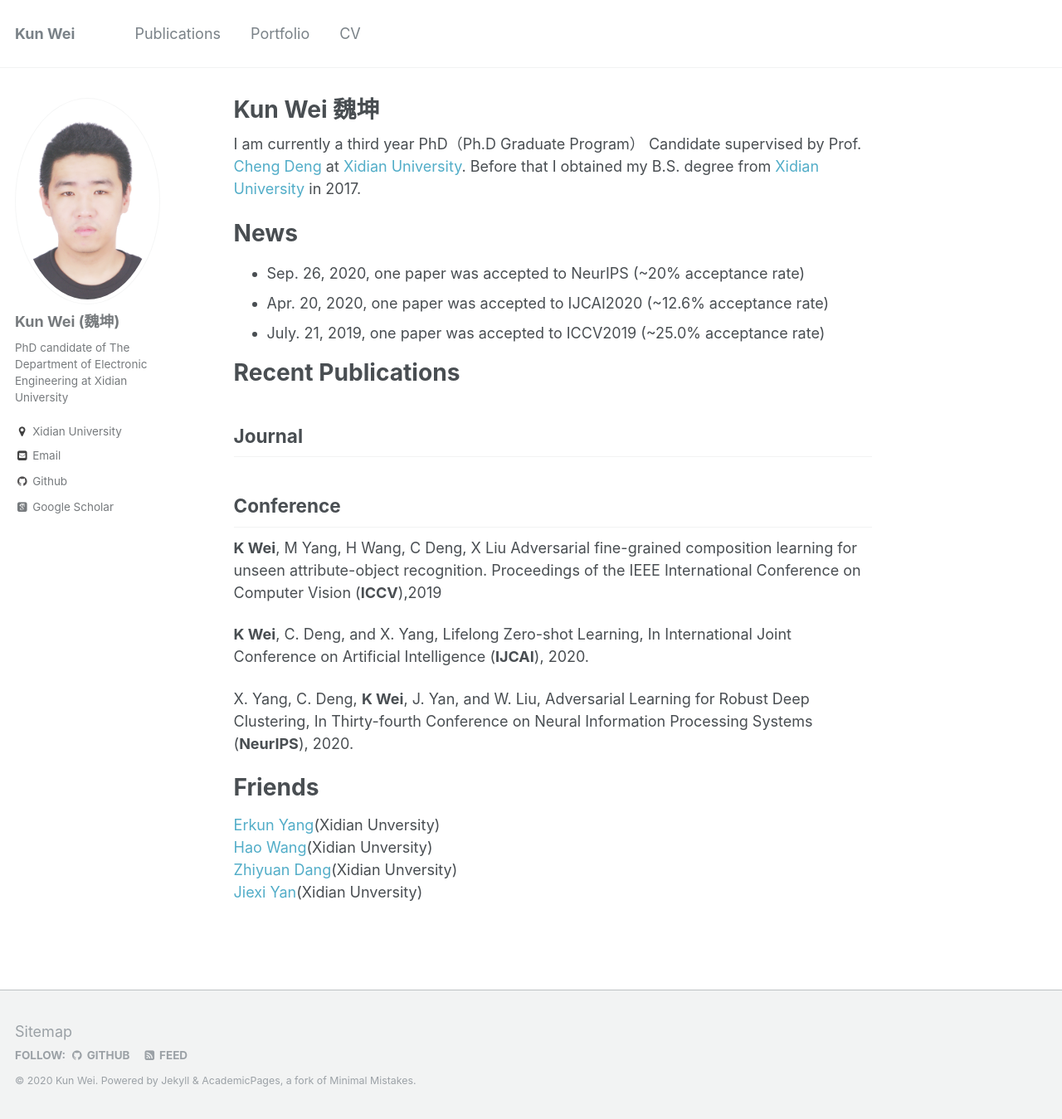
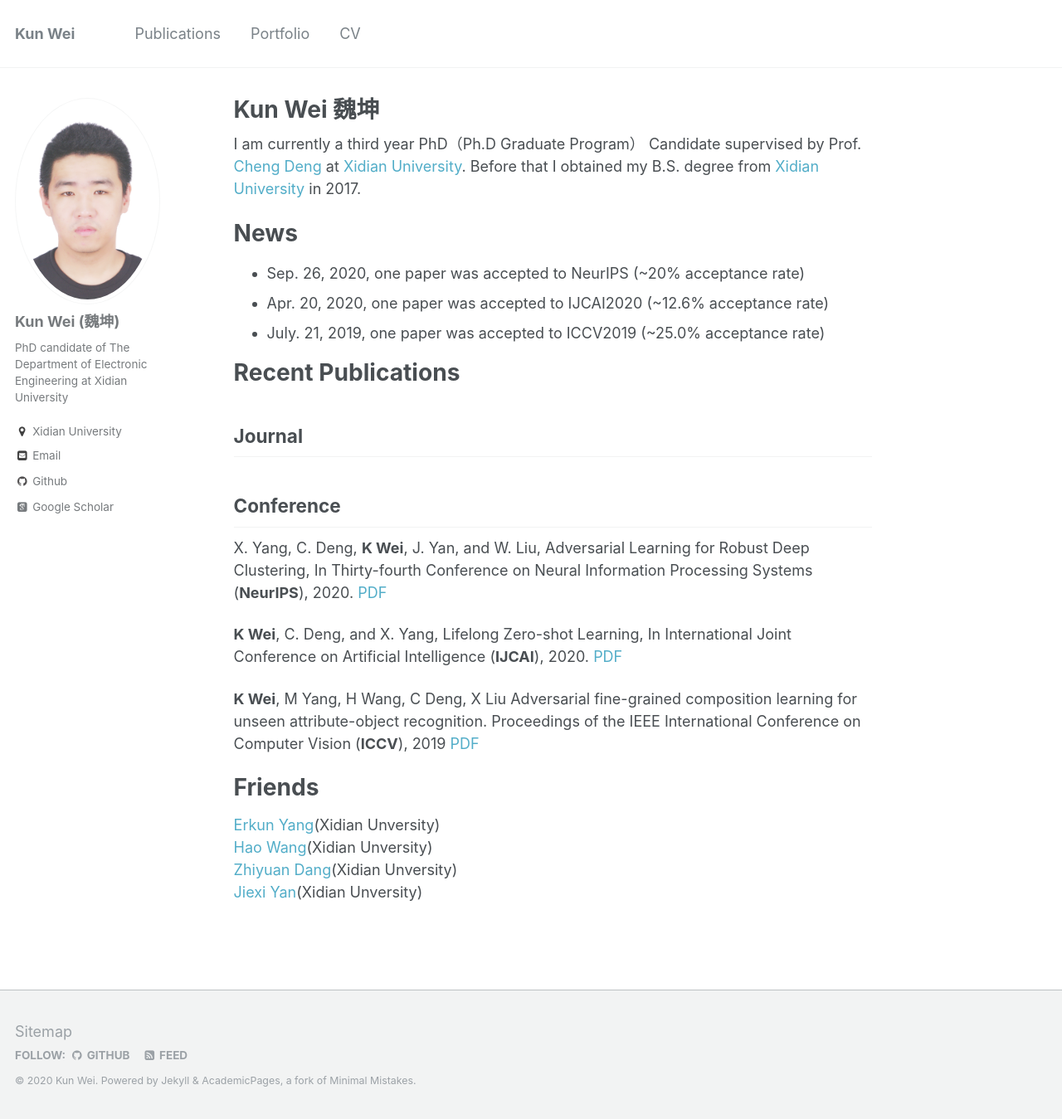
Before and after one commit to Drkun/xdkunwei.github.io, a Jekyll site: the page built from _pages/about.md, in a window 1280 px wide and 1349 px high. Shown: the whole window at 83% size. Built offline with Jekyll 4.4.1, drawn with Linux system fonts in a browser that asks for light colours; some web fonts are replaced.

Commit message:
Update about.md

```diff
--- a/_pages/about.md
+++ b/_pages/about.md
@@ -27,11 +27,15 @@ Journal
 
 Conference
 ------
-__K Wei__, M Yang, H Wang, C Deng, X Liu Adversarial fine-grained composition learning for unseen attribute-object recognition. Proceedings of the IEEE International Conference on Computer Vision (__ICCV__),2019
+X. Yang, C. Deng, __K Wei__, J. Yan, and W. Liu, Adversarial Learning for Robust Deep Clustering, In Thirty-fourth Conference on Neural Information Processing Systems (__NeurIPS__), 2020. [PDF](https://proceedings.neurips.cc/paper/2020/file/6740526b78c0b230e41ae61d8ca07cf5-Paper.pdf)
 
-__K Wei__, C. Deng, and X. Yang, Lifelong Zero-shot Learning, In International Joint Conference on Artificial Intelligence (__IJCAI__), 2020.
+__K Wei__, C. Deng, and X. Yang, Lifelong Zero-shot Learning, In International Joint Conference on Artificial Intelligence (__IJCAI__), 2020. [PDF](https://www.ijcai.org/Proceedings/2020/0077.pdf)
 
-X. Yang, C. Deng, __K Wei__, J. Yan, and W. Liu, Adversarial Learning for Robust Deep Clustering, In Thirty-fourth Conference on Neural Information Processing Systems (__NeurIPS__), 2020.
+__K Wei__, M Yang, H Wang, C Deng, X Liu Adversarial fine-grained composition learning for unseen attribute-object recognition. Proceedings of the IEEE International Conference on Computer Vision (__ICCV__), 2019 [PDF](https://openaccess.thecvf.com/content_ICCV_2019/papers/Wei_Adversarial_Fine-Grained_Composition_Learning_for_Unseen_Attribute-Object_Recognition_ICCV_2019_paper.pdf)
+
+
+
+
 
 
 Friends
```
